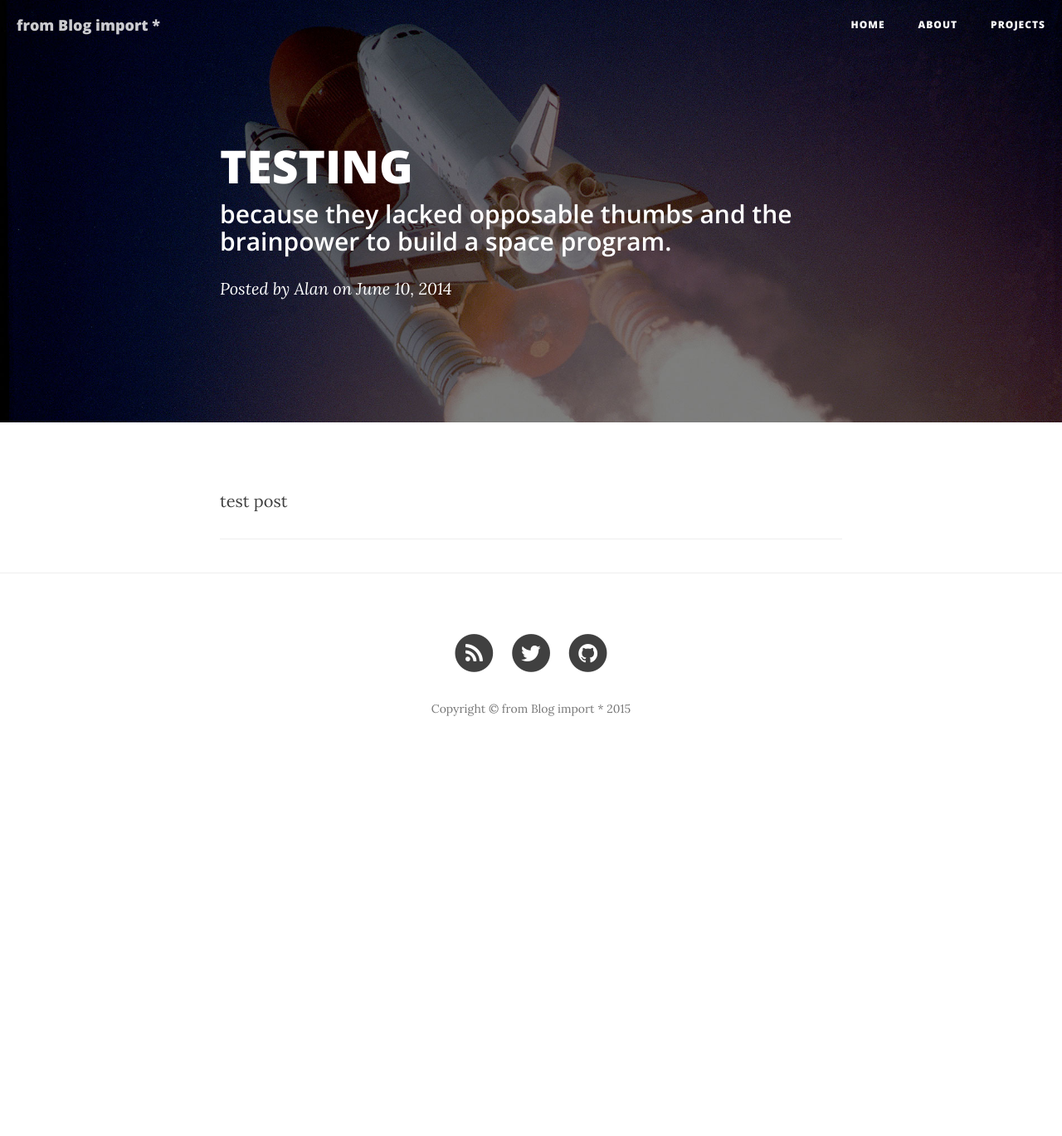
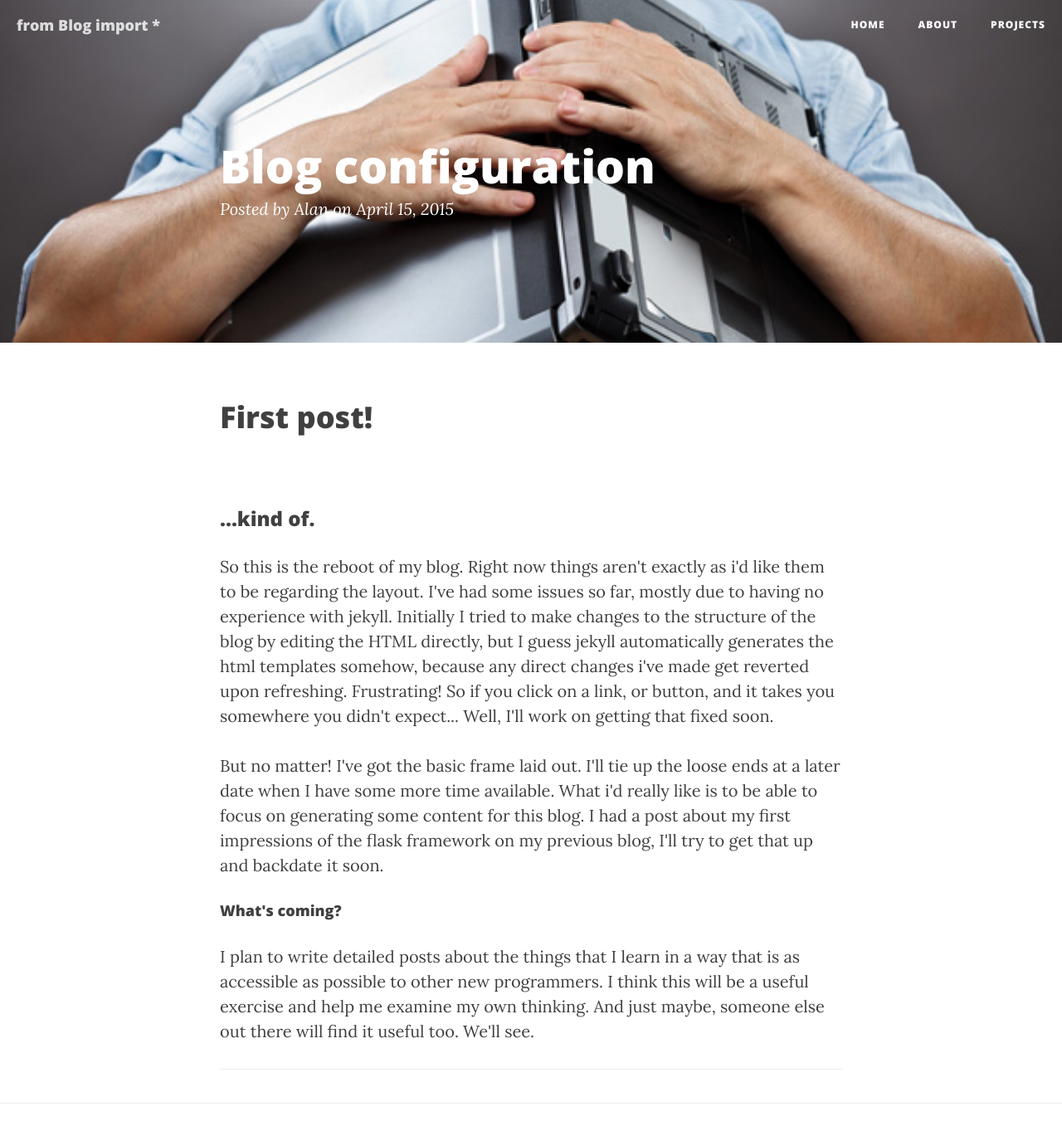
Before and after one commit to AmaxJ/AmaxJ.github.io, a Jekyll site: the page built from _posts/2014-06-10-dinosaurs.markdown, in a window 1280 px wide and 1400 px high. Shown: the top 1369 px of the window at 83% size. Built offline with Jekyll 4.4.1, drawn with Linux system fonts in a browser that asks for light colours; nearby versions of some CDN libraries.

Commit message:
first post

```diff
--- a/_posts/2014-06-10-dinosaurs.markdown
+++ b/_posts/2014-06-10-dinosaurs.markdown
@@ -1,10 +1,19 @@
 ---
 layout:     post
-title:      "TESTING"
-subtitle:   "because they lacked opposable thumbs and the brainpower to build a space program."
-date:       2014-06-10 12:00:00
+title:      "Blog configuration"
+subtitle:
+date:       2015-04-15 12:00:00
 author:     "Alan"
-header-img: "img/post-bg-01.jpg"
+header-img: "img/frustration.jpg"
 ---
 
-<p>test post</p>
+<h1>First post!</h1> <br>
+<h3>...kind of.</h3>
+
+<p>So this is the reboot of my blog. Right now things aren't exactly as i'd like them to be regarding the layout. I've had some issues so far, mostly due to having no experience with jekyll. Initially I tried to make changes to the structure of the blog by editing the HTML directly, but I guess jekyll automatically generates the html templates somehow, because any direct changes i've made get reverted upon refreshing. Frustrating! So if you click on a link, or button, and it takes you somewhere you didn't expect... Well, I'll work on getting that fixed soon.</p>
+
+<p>But no matter! I've got the basic frame laid out. I'll tie up the loose ends at a later date when I have some more time available. What i'd really like is to be able to focus on generating some content for this blog. I had a post about my first impressions of the flask framework on my previous blog, I'll try to get that up and backdate it soon.</p>
+
+<h4>What's coming?</h4>
+
+<p>I plan to write detailed posts about the things that I learn in a way that is as accessible as possible to other new programmers. I think this will be a useful exercise and help me examine my own thinking. And just maybe, someone else out there will find it useful too. We'll see.</p>
```
Also changed, not shown: img/frustration.jpg (added).
